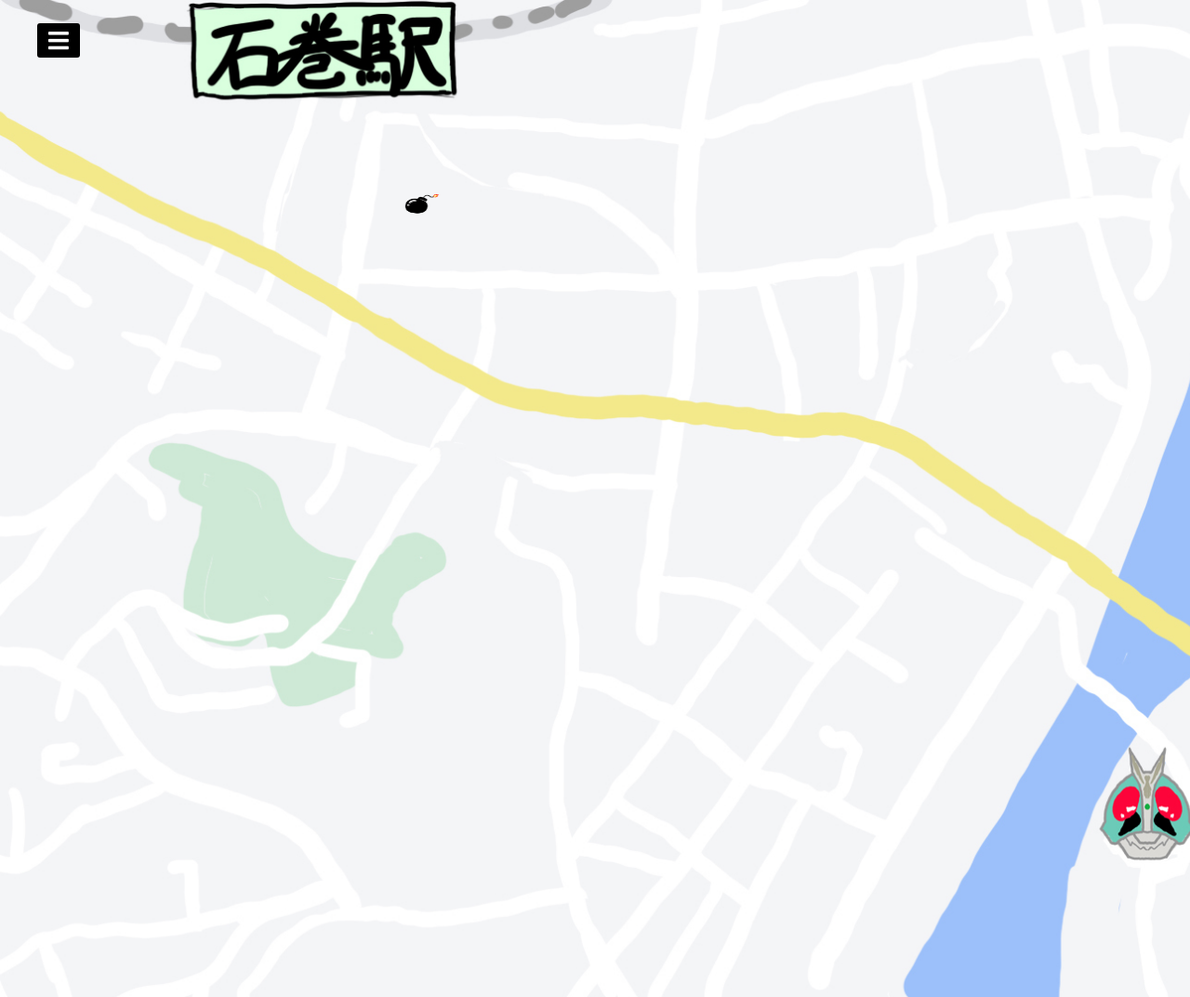
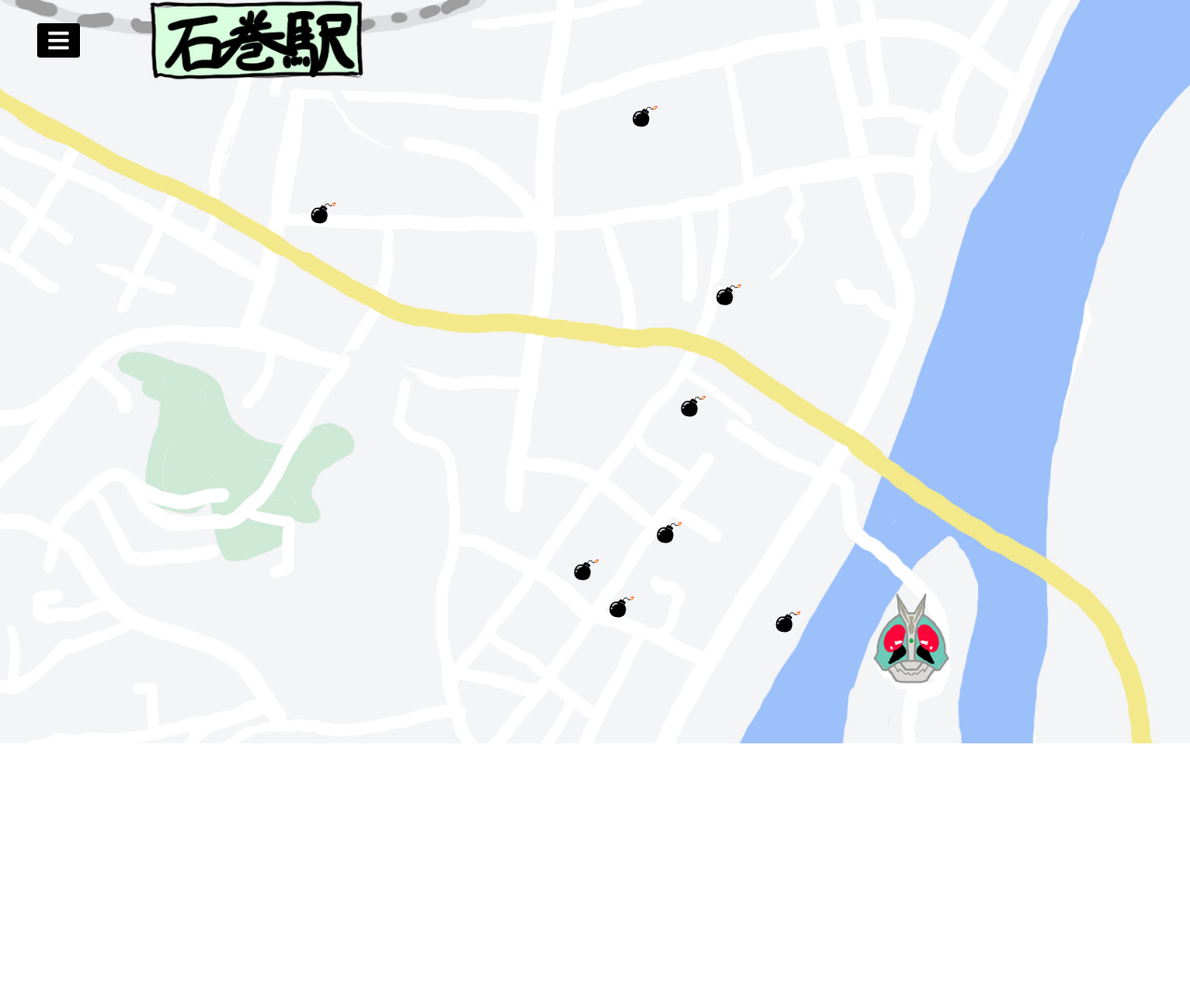
Before and after one commit to kyu-chann/ishinomaki_eats, a plain HTML site: page index.html in a window 1280 px wide. Shown: the whole page at 93% size. After the commit the page ends 800 px from the top, so only its background shows below. Drawn offline with nearby package versions, Linux system fonts and the light colour scheme.

Commit message:
add map pin

```diff
--- a/index.html
+++ b/index.html
@@ -1,12 +1,13 @@
 <!DOCTYPE html>
 <html lang="ja">
   <head>
-    <meta charset="UTF-8">
+    <meta charset="UTF-8" />
     <title>Ishinomakieats</title>
     <link rel="stylesheet" href="style.css" />
     <link
       rel="stylesheet"
-      href="https://pro.fontawesome.com/releases/v5.10.0/css/all.css"/>
+      href="https://pro.fontawesome.com/releases/v5.10.0/css/all.css"
+    />
   </head>
   <body>
     <div class="main">
@@ -24,12 +25,22 @@
           </li>
         </ul>
         <div class="notification is-danger is-light">
-          このサイトは石巻駅付近にある<br><strong>爆発的においしい</strong>食べ物を紹介するサイトです。
+          このサイトは石巻駅付近にある<br /><strong>爆発的においしい</strong
+          >食べ物を紹介するサイトです。
         </div>
       </div>
       <section></section>
       <div class="map">
-        <img id="modalOpen" class="button" src="/bomb1.png">
+        <div class="bom">
+          <img src="bomb1.png" class="syenron" />
+          <img src="bomb1.png" class="pan-feel" />
+          <img src="bomb1.png" class="tartaruga" />
+          <img src="bomb1.png" class="makiishi" />
+          <img src="bomb1.png" class="onodera" />
+          <img src="bomb1.png" class="sahara" />
+          <img src="bomb1.png" class="moriya" />
+          <img src="bomb1.png" class="genkisyokudou" />
+        </div>
         <div id="easyModal" class="modal">
           <div class="modal-content">
             <div class="modal-header">
@@ -40,13 +51,13 @@
               <p>[お店の名前]</p>
               <p>[住所]</p>
               <p>[電話番号]</p>
-              <br>
+              <br />
               <p>写真一覧を表示</p>
             </div>
           </div>
         </div>
+      </div>
     </div>
-  </div>
-<script src="main.js"></script>
+    <script src="main.js"></script>
   </body>
 </html>
--- a/style.css
+++ b/style.css
@@ -1,6 +1,6 @@
 @import "https://cdn.jsdelivr.net/npm/bulma@0.9.4/css/bulma.min.css";
 body {
-
+  overflow: hidden;
 }
 @import url("https://fonts.googleapis.com/css2?family=M+PLUS+1p:wght@100;400&display=swap");
 
@@ -12,14 +12,12 @@ body {
   text-decoration: none;
   font-family: "M PLUS 1p", sans-serif;
 }
-  .main{
+.main {
   position: relative;
   background-image: url("/isinomaki-map.jpg");
   background-size: cover;
 }
-  .map{
-    /* position: relative; */
-  }
+
 .button {
   position: absolute;
   border: none;
@@ -44,6 +42,9 @@ body {
   text-align: center;
   line-height: 70px;
   background: rgb(255, 255, 255);
+  -webkit-user-select: none;
+  -moz-user-select: none;
+  -ms-user-select: none;
   user-select: none;
 }
 
@@ -134,21 +135,36 @@ body {
   height: 100%;
   width: 100%;
   overflow: auto;
-    background-color: rgba(0,0,0,0.5);
+  background-color: rgba(0, 0, 0, 0.5);
 }
 
 .modal-content {
   background-color: #f4f4f4;
   margin: 20% auto;
   width: 50%;
-    box-shadow: 0 5px 8px 0 rgba(0,0,0,0.2),0 7px 20px 0 rgba(0,0,0,0.17);
+  box-shadow: 0 5px 8px 0 rgba(0, 0, 0, 0.2), 0 7px 20px 0 rgba(0, 0, 0, 0.17);
+  -webkit-animation-name: modalopen;
   animation-name: modalopen;
+  -webkit-animation-duration: 1s;
   animation-duration: 1s;
 }
 
+@-webkit-keyframes modalopen {
+  from {
+    opacity: 0;
+  }
+  to {
+    opacity: 1;
+  }
+}
+
 @keyframes modalopen {
-    from {opacity: 0}
-    to {opacity: 1}
+  from {
+    opacity: 0;
+  }
+  to {
+    opacity: 1;
+  }
 }
 
 .modal-header h1 {
@@ -174,3 +190,67 @@ body {
   padding: 10px 20px;
   color: black;
 }
+
+.main {
+  width: 100%;
+  height: 100vh;
+  background-image: url(/isinomaki-map.jpg);
+  background-repeat: no-repeat;
+  background-size: cover;
+}
+.syenron {
+  position: absolute;
+  width: 50px;
+  top: 27%;
+  left: 25%;
+  display: inline-block;
+}
+.pan-feel {
+  position: absolute;
+  width: 50px;
+  top: 14%;
+  left: 52%;
+  display: inline-block;
+}
+.tartaruga {
+  position: absolute;
+  width: 50px;
+  top: 38%;
+  right: 37%;
+  display: inline-block;
+}
+.makiishi {
+  position: absolute;
+  width: 50px;
+  top: 53%;
+  right: 40%;
+  display: inline-block;
+}
+.onodera {
+  position: absolute;
+  width: 50px;
+  top: 70%;
+  right: 42%;
+  display: inline-block;
+}
+.sahara {
+  position: absolute;
+  width: 50px;
+  top: 75%;
+  right: 49%;
+  display: inline-block;
+}
+.moriya {
+  position: absolute;
+  width: 50px;
+  top: 80%;
+  right: 46%;
+  display: inline-block;
+}
+.genkisyokudou {
+  position: absolute;
+  width: 50px;
+  top: 82%;
+  right: 32%;
+  display: inline-block;
+}
```
Lines whose indentation alone changed are shown as unchanged.
